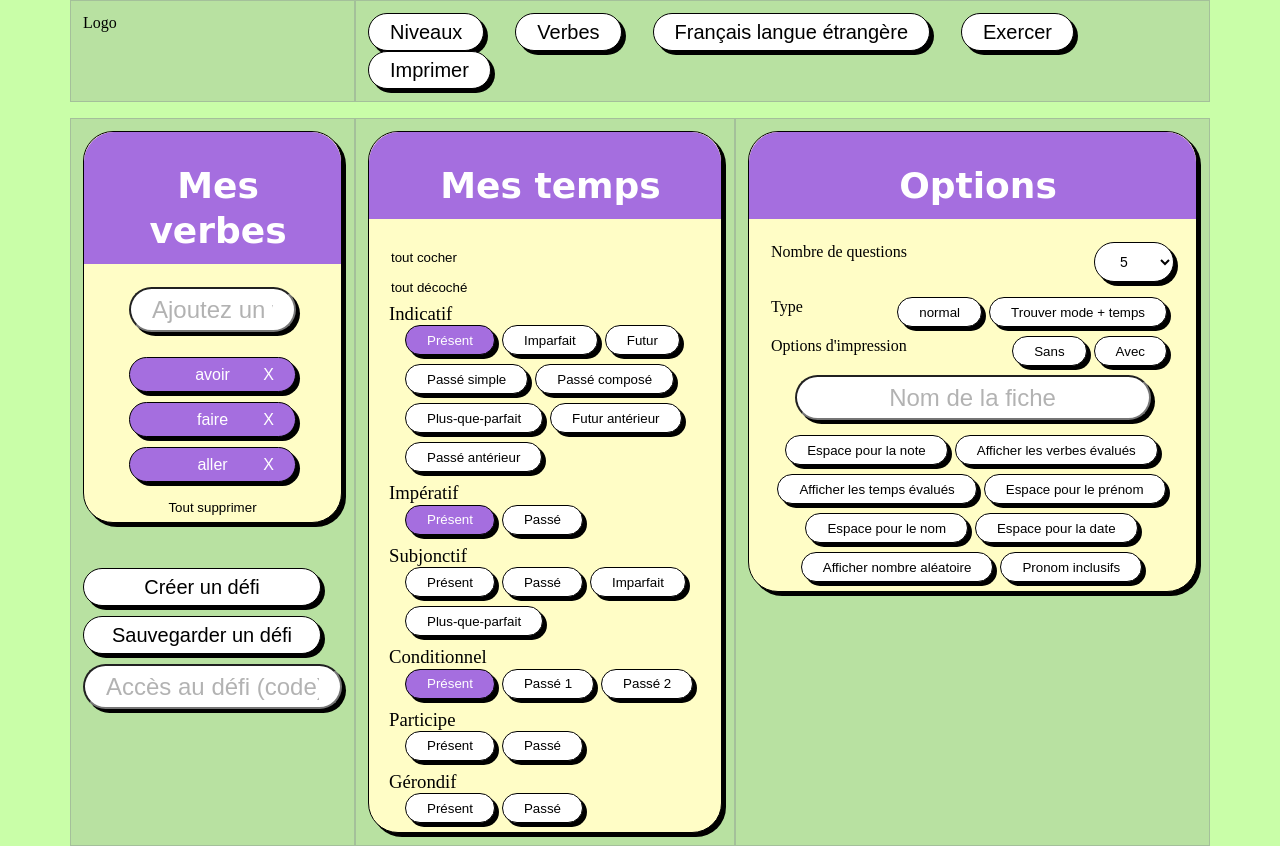
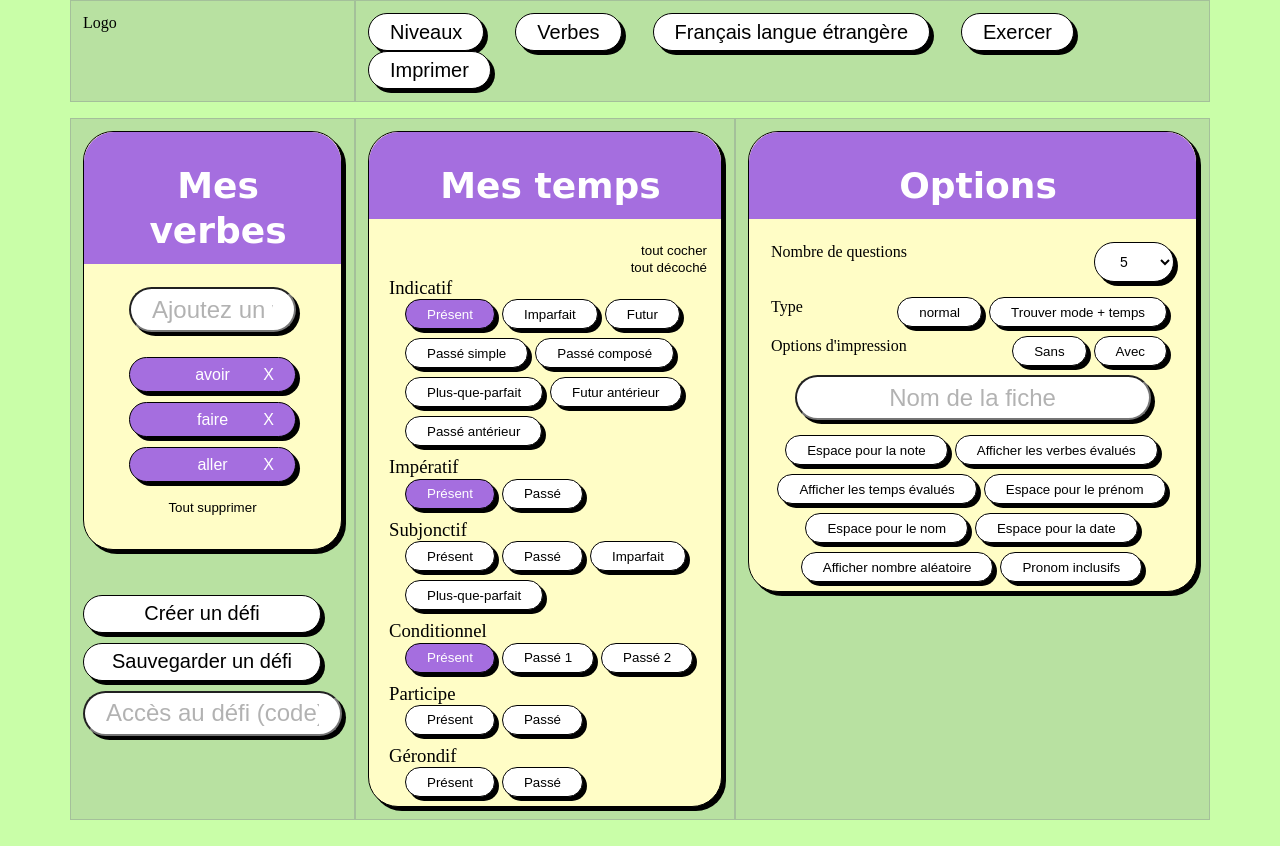
Before and after one commit to jeannehostettler/tatitotu, a website built with Parcel: page src/index.html in a window 1280 px wide. After the commit the page ends 820 px from the top, so only its background shows below. Built offline with nearby package versions, Linux system fonts and the light colour scheme; files whose address does not match are found by name; a web font is replaced by a local one.

Commit message:
ajout d'une ligne lors du hover sur les boutons des cartes une et deux

```diff
--- a/src/index.html
+++ b/src/index.html
@@ -105,10 +105,8 @@
             <div class="top-card">
               <h2>Mes temps</h2>
             </div>
-            <div class="remove-2">
+            <div class="remove-card2">
               <button>tout cocher</button>
-            </div>
-            <div class="remove-2">
               <button>tout décoché</button>
             </div>
             <h3>Indicatif</h3>
--- a/src/scss/modules/_remove.scss
+++ b/src/scss/modules/_remove.scss
@@ -2,11 +2,33 @@
   border: 1px solid transparent;
   box-shadow: none;
   background-color: transparent;
+  margin-bottom: 27px;
+  border-radius: 0px;
+  // background-color: red;
+  padding-bottom: 6px;
 }
 
-.remove-2 button {
+.remove button:hover {
+  color: black;
+  border-bottom: 2px solid #a56edf;
+}
+
+.remove-card2 {
+  display: flex;
+  flex-direction: column;
+  align-items: flex-end;
+}
+
+.remove-card2 button {
   border: 1px solid transparent;
   box-shadow: none;
   background-color: transparent;
-  display: flex;
+  border-radius: 0px;
+  padding: 0px;
+  margin-right: 13px;
 }
+
+.remove-card2 button:hover {
+  color: black;
+  border-bottom: 1px solid #a56edf;
+}
```
